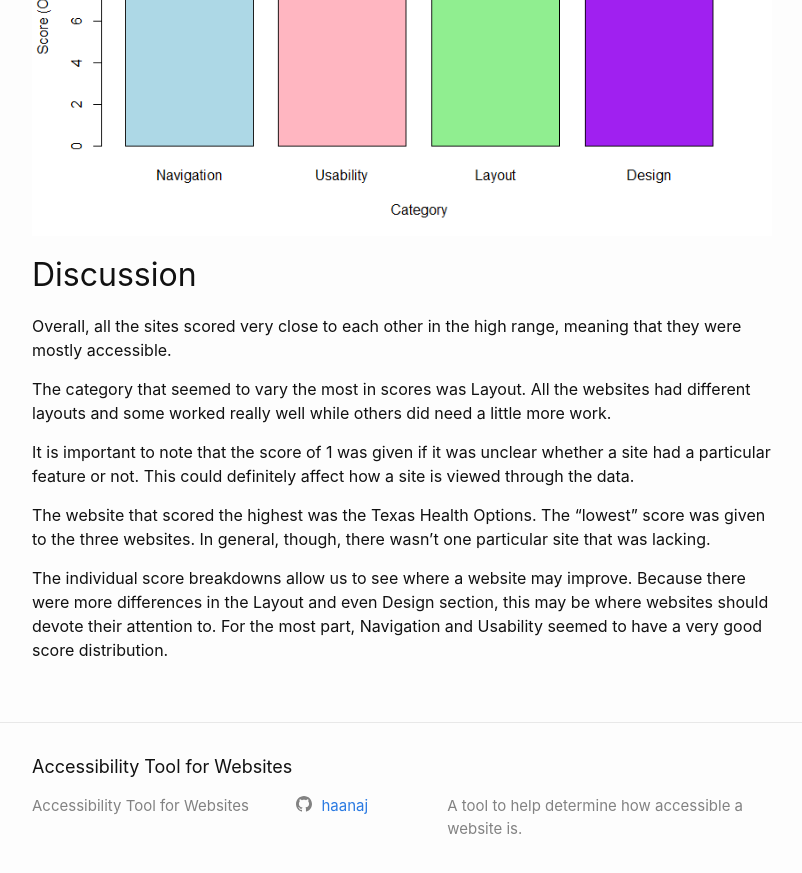
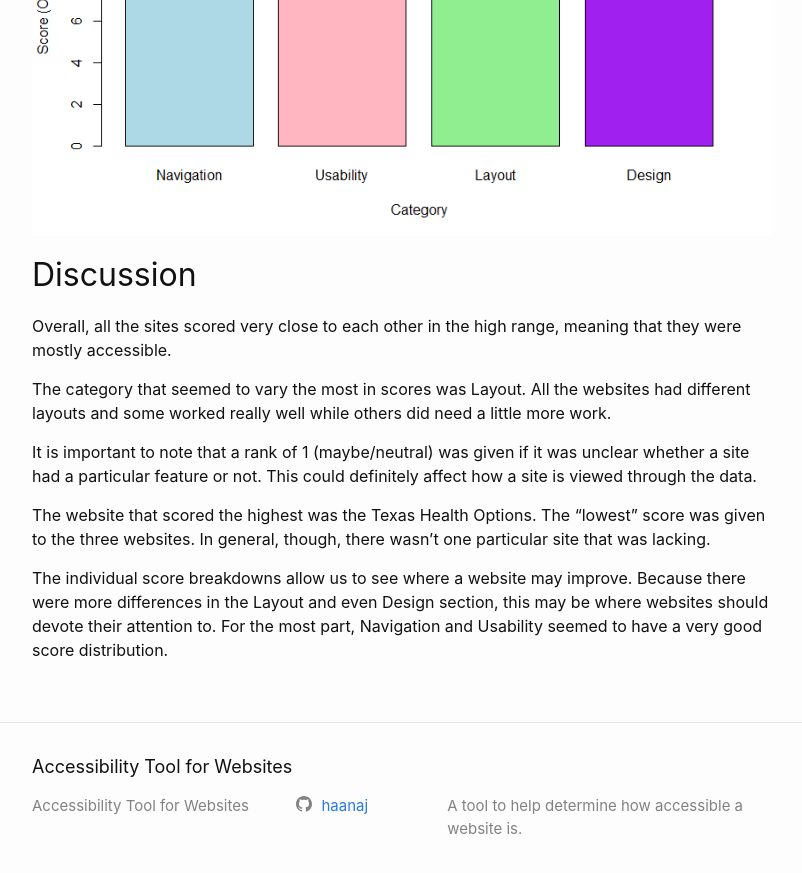
Before and after one commit to haanaj/accessibility-tool, a Jekyll site: the page built from extracredit.md, in a window 1280 px wide and 900 px high, scrolled down 5347 px. Shown: the top 873 px of the window, without its empty margins (238-1040 px from the left). Built offline with Jekyll 4.4.1, drawn with Linux system fonts in a browser that asks for light colours.

Commit message:
Editng EC page

```diff
--- a/extracredit.md
+++ b/extracredit.md
@@ -45,7 +45,7 @@ Overall, all the sites scored very close to each other in the high range, meanin
 
 The category that seemed to vary the most in scores was Layout. All the websites had different layouts and some worked really well while others did need a little more work.
 
-It is important to note that the score of 1 was given if it was unclear whether a site had a particular feature or not. This could definitely affect how a site is viewed through the data.
+It is important to note that a rank of 1 (maybe/neutral) was given if it was unclear whether a site had a particular feature or not. This could definitely affect how a site is viewed through the data.
 
 The website that scored the highest was the Texas Health Options. The "lowest" score was given to the three websites. In general, though, there wasn't one particular site that was lacking.
 
```
